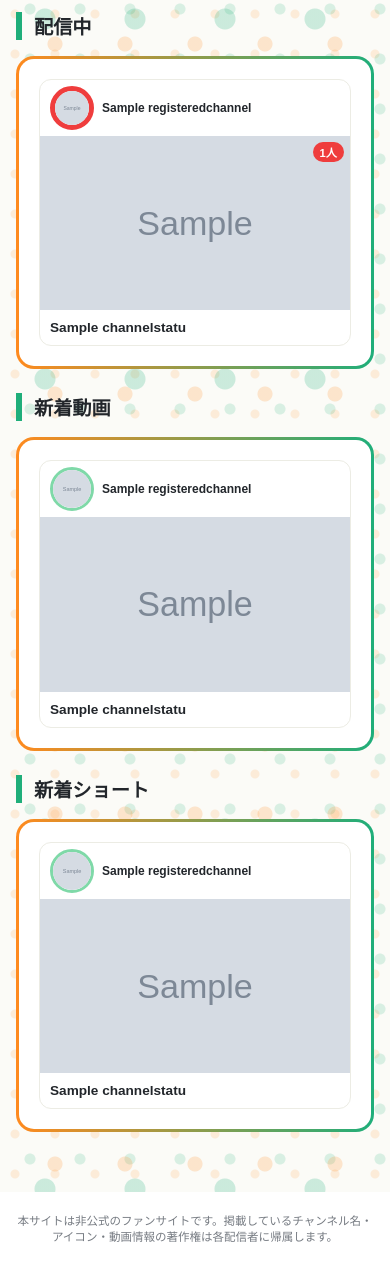
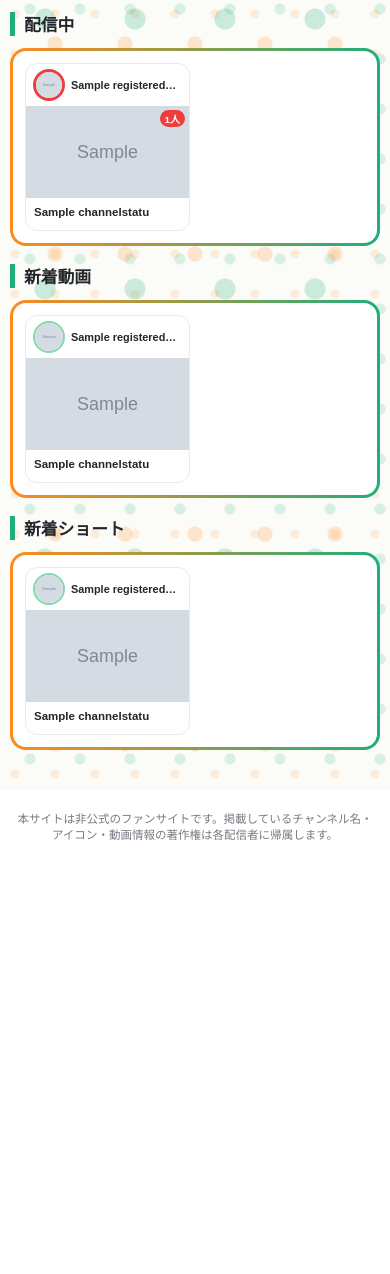
Before and after one commit to aoki098/spltube, a Django app: page / in a window 390 px wide. Shown: the part 26-1300 px from the top of the page. After the commit the page ends 866 px from the top, so only its background shows below. Run offline with Django 5.2, Linux system fonts and the light colour scheme; tables that the repository leaves empty hold one stand-in row (values such as "Sample post"); grey boxes marked "Sample" are stand-in pictures; some web fonts are replaced.

Commit message:
スマホで2列表示になるようにした

```diff
--- a/streams/templates/streams/channel_list.html
+++ b/streams/templates/streams/channel_list.html
@@ -117,9 +117,16 @@
             color: var(--text);
         }
 
+        /* 同じ行に並ぶカードの高さをそろえる */
+        .grid > li {
+            display: flex;
+        }
+
         /* カード共通(配信中・新着動画・新着ショートで共有) */
         .media-card {
-            display: block;
+            display: flex;
+            flex-direction: column;
+            width: 100%;
             border-radius: 12px;
             overflow: hidden;
             border: 1px solid #ececE4;
@@ -163,6 +170,8 @@
             overflow: hidden;
             text-overflow: ellipsis;
             white-space: nowrap;
+            /* これがないと長い名前がカードを押し広げてしまう(flexの初期値が縮小を許さないため) */
+            min-width: 0;
         }
 
         .media-card .thumb-wrap {
@@ -175,6 +184,7 @@
             object-fit: cover;
             display: block;
             background: #eee;
+            flex-shrink: 0;
         }
 
         .viewer-badge {
@@ -199,7 +209,8 @@
             font-size: 0.85rem;
             font-weight: 700;
             line-height: 1.4;
-            min-height: 2.4em;
+            /* 2行ぶんの高さで固定する(1行のカードと2行のカードで高さがずれないように) */
+            min-height: 2.8em;
         }
 
         footer {
@@ -213,6 +224,71 @@
             margin: 0 auto;
             font-size: 0.72rem;
             color: var(--text-dim);
+        }
+
+        /* スマホ表示: 幅が狭いと1列になって縦に長くなるので、2列に詰めて表示する */
+        @media (max-width: 600px) {
+            .layout {
+                padding: 0 10px 40px;
+            }
+
+            .panel {
+                padding: 12px;
+                border-radius: 13px;
+            }
+
+            .panel-wrap {
+                border-radius: 16px;
+            }
+
+            h2 {
+                margin: 18px 0 12px;
+                padding-left: 9px;
+                border-left-width: 5px;
+                font-size: 1.05rem;
+            }
+
+            /* 入るだけ並べるのではなく、2列と決め打ちする
+               1frではなくminmax(0, 1fr)にしないと、長いチャンネル名が列を押し広げてはみ出す */
+            .grid {
+                grid-template-columns: repeat(2, minmax(0, 1fr));
+                gap: 10px;
+            }
+
+            /* カードの中身も幅に合わせて小さくする */
+            .media-card .card-header {
+                gap: 6px;
+                padding: 5px 7px;
+            }
+
+            .media-card .card-icon {
+                width: 32px;
+                height: 32px;
+            }
+
+            .live-card .card-icon {
+                border-width: 3px;
+            }
+
+            .video-card .card-icon {
+                border-width: 2px;
+            }
+
+            .media-card .channel-name {
+                font-size: 0.68rem;
+            }
+
+            .media-card .video-title {
+                padding: 6px 8px;
+                font-size: 0.72rem;
+            }
+
+            .viewer-badge {
+                top: 4px;
+                right: 4px;
+                font-size: 0.62rem;
+                padding: 1px 5px;
+            }
         }
     </style>
 </head>
```
